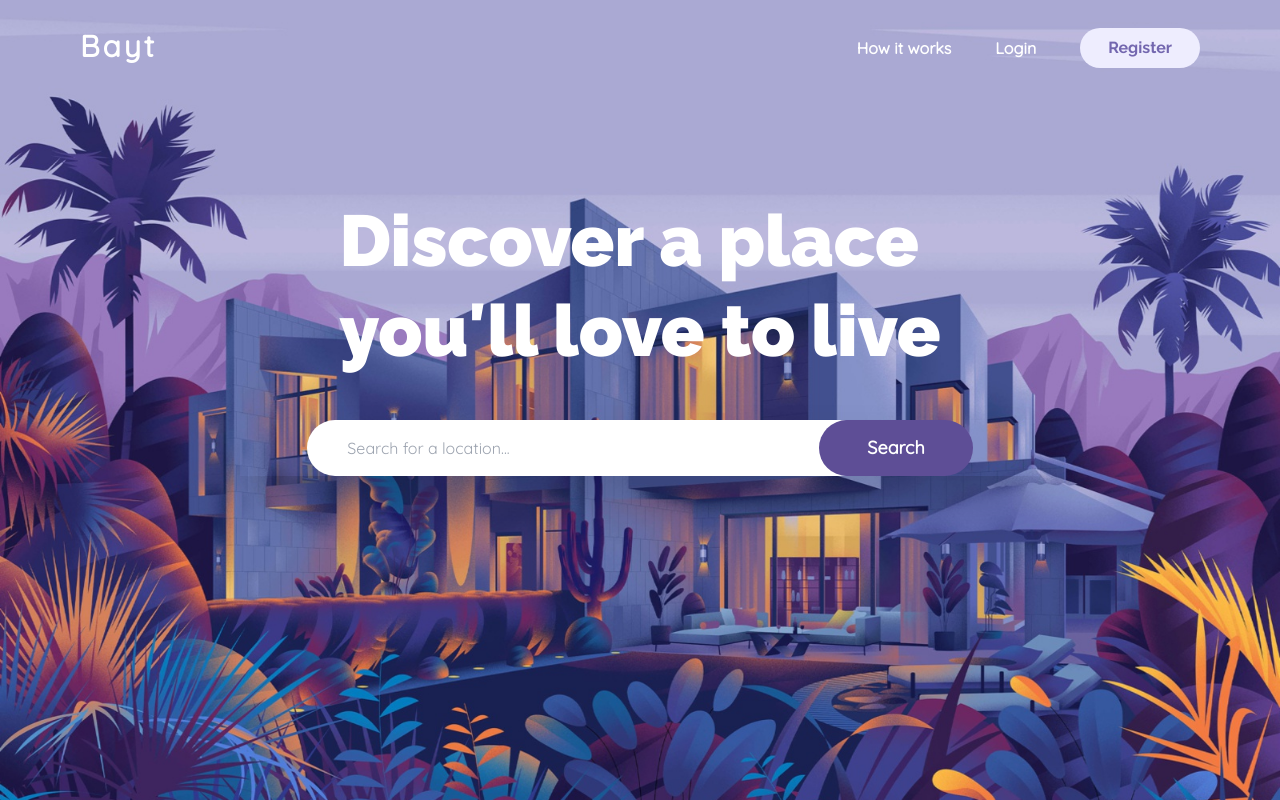
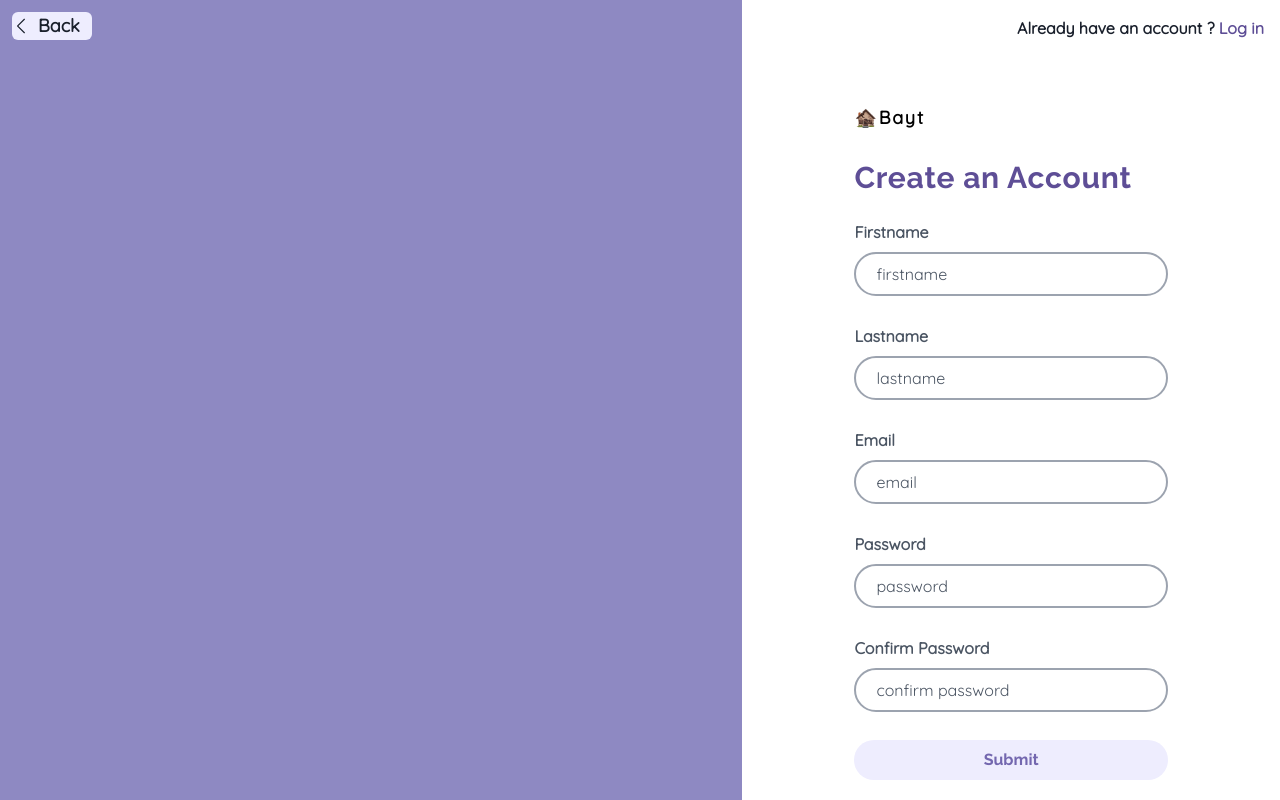
Before and after one commit to abumubaarak/Bayt, a React (Create React App) app in the folder client/: page /owner/signup in a window 1280 px wide. Built offline with nearby package versions, Linux system fonts and the light colour scheme.

Commit message:
Owner's Login and signup page created :sparkles:

```diff
--- a/client/package.json
+++ b/client/package.json
@@ -18,6 +18,7 @@
     "react": "^17.0.2",
     "react-dom": "^17.0.2",
     "react-icons": "^4.2.0",
+    "react-router-dom": "^5.2.0",
     "react-scripts": "4.0.3",
     "typescript": "^4.2.3",
     "web-vitals": "^1.1.1"
@@ -48,6 +49,7 @@
   },
   "devDependencies": {
     "@tailwindcss/postcss7-compat": "^2.0.4",
+    "@types/react-router-dom": "^5.1.7",
     "autoprefixer": "^9.8.6",
     "postcss": "^7.0.35",
     "tailwindcss": "npm:@tailwindcss/postcss7-compat@^2.0.4"
--- a/client/src/App.tsx
+++ b/client/src/App.tsx
@@ -1,16 +1,27 @@
-import Form from "./components/Form.component";
+import { Route, Switch } from "react-router";
+import Search from "./components/Search.component";
 import Header from "./components/Header.component";
-import Homepage from "./components/Homepage";
+import Home from "./pages/Home.page";
 import LandintText from "./components/LandingText.component";
+import Signup from "./pages/Owner/Authentication/Signup.page";
+import Login from "./pages/Owner/Authentication/Login.page";
 
 function App() {
   return (
-    <div>
-      <Homepage header={<Header/>}>
-        <LandintText />
-        <Form />
-      </Homepage>
-    </div>
+    <Switch>
+      <Route path="/" exact>
+        <Home header={<Header />}>
+          <LandintText />
+          <Search />
+        </Home>
+      </Route>
+      <Route path="/owner/signup">
+        <Signup />
+      </Route>
+      <Route path="/owner/login">
+        <Login />
+      </Route>
+    </Switch>
   );
 }
 
--- a/client/src/components/AuthModal.component.tsx
+++ b/client/src/components/AuthModal.component.tsx
@@ -10,6 +10,7 @@ import { FcGoogle } from "react-icons/fc";
 import { RiFacebookCircleFill } from "react-icons/ri";
 import { AiFillGithub } from "react-icons/ai";
 import { useState } from "react";
+import { Link } from "react-router-dom";
 
 export interface Props {
   isOpen: boolean;
@@ -82,7 +83,15 @@ export default function AuthModel(props: Props) {
               Are you an Owner ?{" "}
               <span className="font-semibold font-sand text-500 cursor-pointer">
                 {" "}
-                {props.typeAuth ? "Create an Account" : "Log in"}{" "}
+                {props.typeAuth ? (
+                  <>
+                    <Link to="/owner/signup">Create an Account</Link>
+                  </>
+                ) : (
+                  <>
+                    <Link to="/owner/login">Log in</Link>
+                  </>
+                )}
               </span>
             </p>
           </div>
--- /dev/null
+++ b/client/src/components/Back.component.tsx
@@ -0,0 +1,14 @@
+import { BsChevronLeft } from "react-icons/bs";
+import { Link } from "react-router-dom";
+
+export default function Back() {
+  return (
+    <p className=" font-sand bg-50 m-3 rounded-md w-20 font-semibold text-left flex items-center text-lg cursor-pointer">
+      <BsChevronLeft />
+      <Link to="/">
+        {" "}
+        <span className="pl-2">Back</span>
+      </Link>{" "}
+    </p>
+  );
+}
--- a/client/src/components/Button.component.tsx
+++ b/client/src/components/Button.component.tsx
@@ -8,7 +8,7 @@ const Button: FC<Props> = ({ children, handleModal }) => {
   return (
     <button
       onClick={handleModal}
-      className="bg-50 mx-4 px-7 py-2 text-base font-bold text-400 font-railway rounded-3xl"
+      className="bg-50  px-7 py-2 text-base font-bold text-400 font-railway rounded-3xl"
     >
       {children}
     </button>
--- a/client/src/components/Form.component.tsx
+++ b/client/src/components/Form.component.tsx
@@ -1,15 +1,29 @@
-export default function Form() {
-  return (
-    <form className="w-50 flex shadow-2xl justify-center mt-11 font-sand">
-      <input
-        type="search"
-        className="bg-white -mr-12 rounded-full flex-base px-10 py-4"
-        name="location"
-        placeholder="Search for a location..."
-      />
-      <button className="rounded-full px-12 py-2  bg-500 text-white text-lg font-bold">
-        Search
-      </button>
-    </form>
-  );
+import React, { ReactNode,FC } from 'react'
+
+interface Props{
+    children:ReactNode,
+    title:string,
+    name?:string,
+    type:string
 }
+const Form:FC<Props>=({children,title,type,name})=> {
+    return (
+        <div className="flex flex-col mb-7">
+        <label
+          htmlFor={title}
+          className="font-semibold text-gray-600 pb-2 subpixel-antialiased"
+        >
+          {children}
+        </label>{" "}
+        <input
+          type={type}
+          name={name ? name:title}
+          placeholder={title}
+          className="focus: border-2 border-gray-400 py-2  px-5 font-sand focus:outline-none focus:ring-2 focus:ring-purple-600 focus:border-transparent  placeholder-gray-600 focus:placeholder-gray-400 rounded-3xl"
+        />
+      </div>
+    )
+
+}
+
+export default Form
--- /dev/null
+++ b/client/src/components/Search.component.tsx
@@ -0,0 +1,15 @@
+export default function Search() {
+  return (
+    <form className="w-50 flex shadow-2xl justify-center mt-11 font-sand">
+      <input
+        type="search"
+        className="bg-white -mr-12 rounded-full flex-base px-10 py-4"
+        name="location"
+        placeholder="Search for a location..."
+      />
+      <button className="rounded-full px-12 py-2  bg-500 text-white text-lg font-bold">
+        Search
+      </button>
+    </form>
+  );
+}
--- a/client/src/index.tsx
+++ b/client/src/index.tsx
@@ -2,13 +2,16 @@ import React from "react";
 import ReactDOM from "react-dom";
 import "./index.css";
 import App from "./App";
+import {BrowserRouter} from 'react-router-dom'
 import { ChakraProvider } from "@chakra-ui/react";
 
 ReactDOM.render(
+  <BrowserRouter>
   <React.StrictMode>
     <ChakraProvider>
       <App />
     </ChakraProvider>
-  </React.StrictMode>,
+  </React.StrictMode>
+  </BrowserRouter>,
   document.getElementById("root")
 );
--- a/client/src/components/Homepage.tsx
+++ b/client/src/pages/Home.page.tsx
@@ -4,7 +4,7 @@ interface Props {
   children: ReactNode;
   header?: any;
 }
-const Homepage: FC<Props> = ({ children, header }) => {
+const Home: FC<Props> = ({ children, header }) => {
   return (
     <div className="bg-main w-screen h-screen bg-no-repeat bg-cover bg-center">
       {header}
@@ -14,4 +14,4 @@ const Homepage: FC<Props> = ({ children, header }) => {
     </div>
   );
 };
-export default Homepage;
+export default Home;
--- /dev/null
+++ b/client/src/pages/Owner/Authentication/Login.page.tsx
@@ -0,0 +1,46 @@
+import Back from "../../../components/Back.component";
+import Button from "../../../components/Button.component";
+import { Link } from "react-router-dom";
+
+import Form from "../../../components/Form.component";
+
+export default function Login() {
+  return (
+    <div className="flex h-screen">
+      <div className="flex-2 bg-300 ">
+        <Back />
+      </div>
+      <div className="  flex flex-col flex-3">
+        <p className="p-4 text-right font-semibold font-sand">
+          Don’t have an account ?{" "}
+          <span className="font-semibold font-sand text-500 cursor-pointer">
+            <Link to="/owner/signup">Register</Link>
+          </span>
+        </p>
+        <div className="px-28  pt-12">
+          <h1 className="text-lg pb-7 font-extrabold text-black font-sand tracking-widest ">
+            🏚️Bayt
+          </h1>
+
+          <h1 className="   text-3xl mb-2 font-bold text-500 subpixel-antialiased font-railway tracking-wide">
+            Login
+          </h1>
+          <p className="text-gray-500 font-semibold text-base tracking-wider font-sand mb-10">
+            Start Connecting with tenent 👨‍👩‍👦
+          </p>
+          <form className=" mt-6 flex flex-col font-sand ">
+            <Form title="email" type="text">
+              Email
+            </Form>
+
+            <Form title="password" type="password">
+              Password
+            </Form>
+
+            <Button>Submit</Button>
+          </form>
+        </div>
+      </div>
+    </div>
+  );
+}
--- /dev/null
+++ b/client/src/pages/Owner/Authentication/Signup.page.tsx
@@ -0,0 +1,50 @@
+import { Link } from "react-router-dom";
+import Back from "../../../components/Back.component";
+import Button from "../../../components/Button.component";
+import Form from "../../../components/Form.component";
+
+export default function Signup() {
+  return (
+    <div className="flex h-screen">
+      <div className="flex-2 bg-300 ">
+        <Back />
+      </div>
+      <div className="  flex flex-col flex-3">
+        <p className="p-4 text-right font-semibold font-sand">
+          Already have an account ?{" "}
+          <span className="font-semibold font-sand text-500 cursor-pointer">
+            <Link to="/owner/login">Log in</Link>
+          </span>
+        </p>
+        <div className="px-28  pt-12">
+          <h1 className="text-lg pb-7 font-extrabold text-black font-sand tracking-widest ">
+            🏚️Bayt
+          </h1>
+
+          <h1 className="   text-3xl mb-5 font-bold text-500 subpixel-antialiased font-railway tracking-wide">
+            Create an Account
+          </h1>
+          <form className=" mt-6 flex flex-col font-sand ">
+            <Form title="firstname" type="text">
+              Firstname
+            </Form>
+            <Form title="lastname" type="text">
+              Lastname
+            </Form>
+            <Form title="email" type="email">
+              Email
+            </Form>
+            <Form title="password" type="password">
+              Password
+            </Form>
+            <Form title="confirm password" name="con_password" type="password">
+              Confirm Password
+            </Form>
+
+            <Button>Submit</Button>
+          </form>
+        </div>
+      </div>
+    </div>
+  );
+}
--- a/client/tailwind.config.js
+++ b/client/tailwind.config.js
@@ -2,6 +2,11 @@ module.exports = {
   purge: ["./src/**/*.{js,jsx,ts,tsx}", "./public/index.html"],
   darkMode: false, // or 'media' or 'class'
   theme: {
+    flex:{
+      '1': '1 1 0%',
+      '2': '0 0 58%',
+      '3': '0 0 42%'
+    },
     extend: {
       backgroundImage: (theme) => ({
         main: "url('/src/assets/background.jpg')",
@@ -18,6 +23,7 @@ module.exports = {
         800: "#241935",
         900: "#0f0817",
       },
+
       fontFamily: {
         'sand': ["Quicksand"],
         'railway':['Raleway']
```
Also changed, not shown: 2 other files (tests, documents, lock files or other folders).
